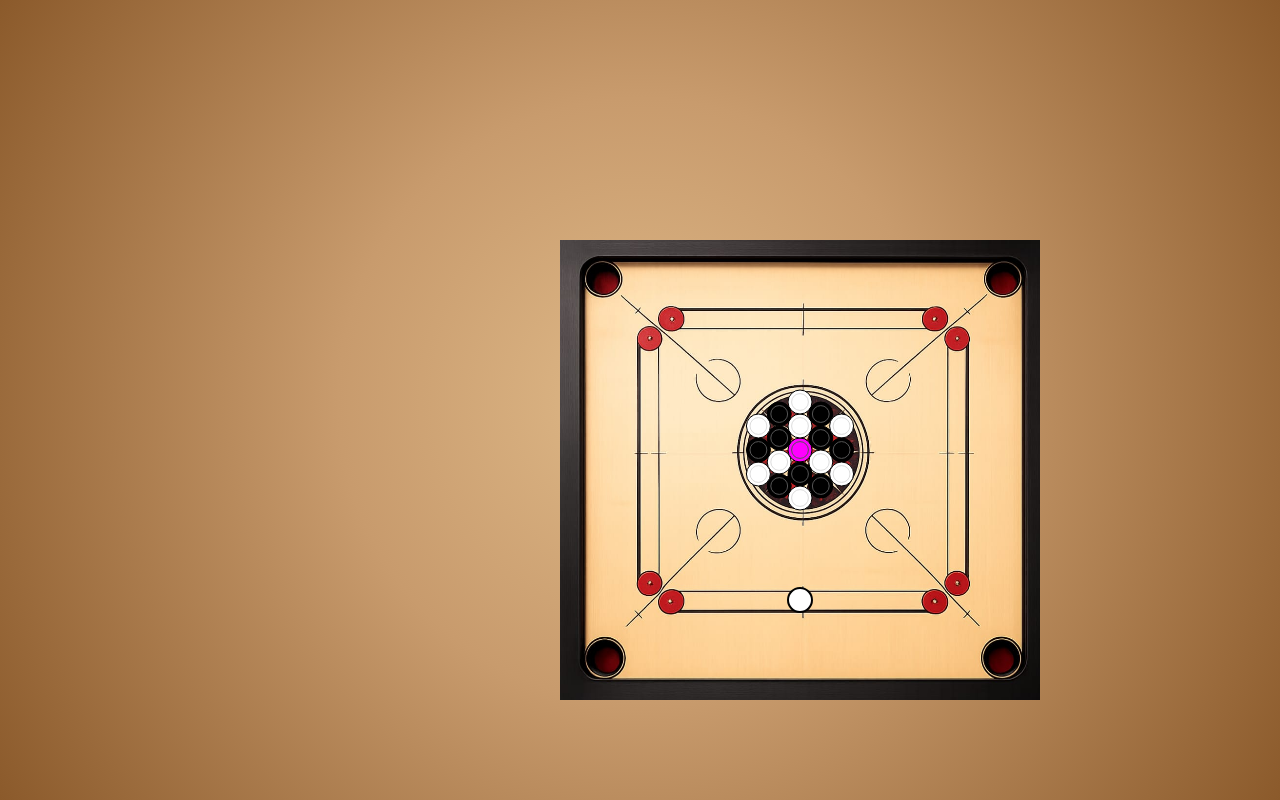
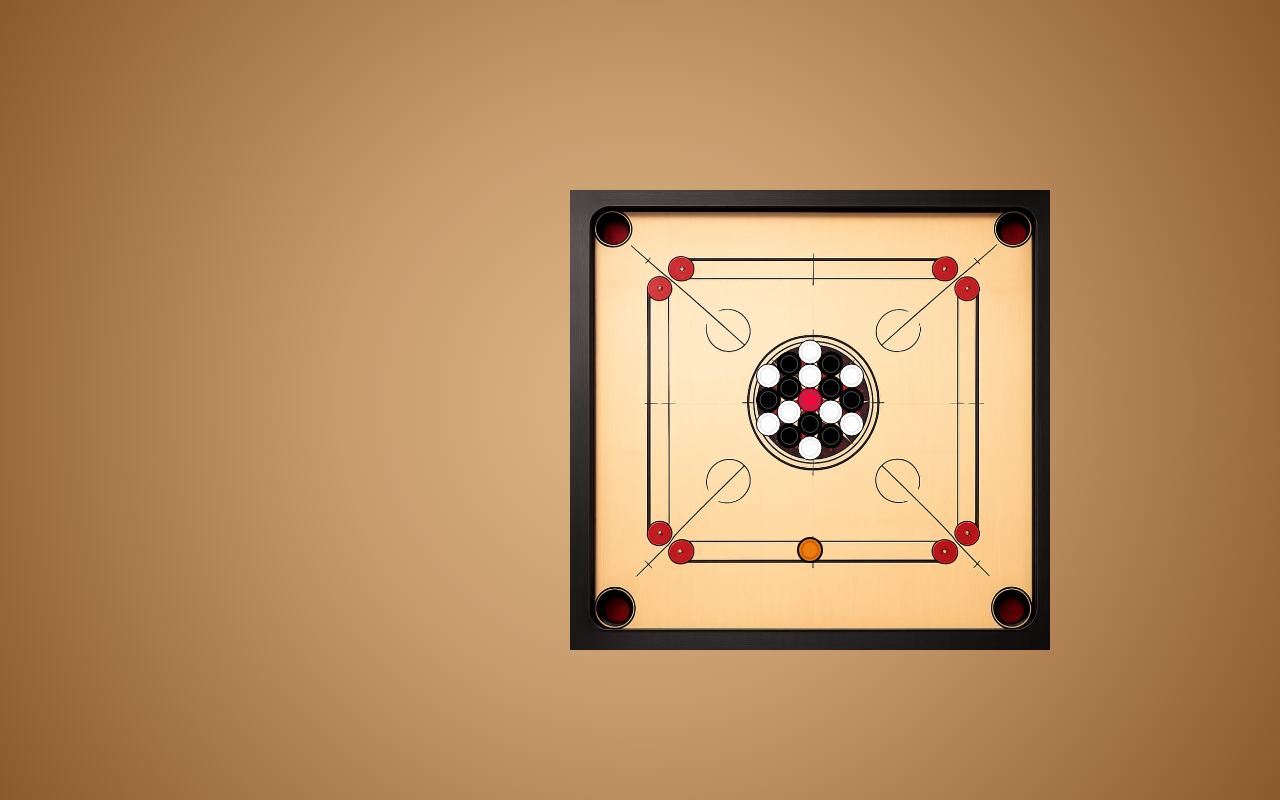
Before and after one commit to Madhurashastry14/Carrom-Game-Implimentation, a plain HTML site: page frontend/game.html in a window 1280 px wide. Drawn offline with Linux system fonts and the light colour scheme.

Commit message:
design striker look

```diff
--- a/frontend/css/game.css
+++ b/frontend/css/game.css
@@ -3,17 +3,16 @@
         #deb887 0%,
         #c89b6d 40%,
         #8b5a2b 100%);
-
     font-family: Arial;
-
     display: flex;
     justify-content: center;
     align-items: center;
-
     height: 100vh;
     margin: 0;
 }
 
 #board {
-    position: relative;
+    position: absolute;
+    top: 50px;
+    left: 250px;
 }
--- a/frontend/js/game.js
+++ b/frontend/js/game.js
@@ -3,8 +3,6 @@ const ctx = canvas.getContext("2d");
 
 const board = new Image();
 board.src = "assets/board.jpeg";
-
-
 
 class Coin {
     constructor(x, y, radius, color) {
@@ -15,8 +13,6 @@ class Coin {
     }
 }
 
-
-
 const coins = [];
 
 const r = 12;
@@ -24,17 +20,13 @@ const r = 12;
 const cx = 560;
 const cy = 350;
 
-
-
 // STRIKER
 const striker = {
     x: 560,
     y: 500,
     radius: 12,
-    color: "white"
+    color: "#ed7c0b"
 };
-
-
 
 function createCoins() {
 
@@ -43,7 +35,7 @@ function createCoins() {
     const pos = [
 
         // CENTER QUEEN
-        { x: cx, y: cy, color: "#ff00ff" },
+        { x: cx, y: cy, color: "#ed0b3c" },
 
         // INNER CIRCLE
         { x: cx, y: cy - 2 * r, color: "white" },
@@ -69,7 +61,6 @@ function createCoins() {
     ];
 
 
-
     coins.length = 0;
 
     for (let p of pos) {
@@ -84,8 +75,6 @@ function createCoins() {
     }
 }
 
-
-
 function draw() {
 
     // CLEAR CANVAS
@@ -96,7 +85,6 @@ function draw() {
         canvas.height
     );
 
-
     // DRAW BOARD
     ctx.drawImage(
         board,
@@ -105,7 +93,6 @@ function draw() {
         480,
         480
     );
-
 
     // DRAW COINS
     for (let coin of coins) {
@@ -124,12 +111,10 @@ function draw() {
 
         ctx.fill();
 
-
         ctx.strokeStyle = "black";
         ctx.lineWidth = 1;
 
         ctx.stroke();
-
 
         // INNER RING
         ctx.beginPath();
@@ -149,8 +134,6 @@ function draw() {
 
         ctx.stroke();
     }
-
-
 
     // DRAW STRIKER
     ctx.beginPath();
@@ -172,9 +155,24 @@ function draw() {
     ctx.strokeStyle = "black";
 
     ctx.stroke();
+
+    ctx.beginPath();
+
+        ctx.arc(
+            striker.x,
+            striker.y,
+            striker.radius * 0.7,
+            0,
+            Math.PI * 2
+        );
+
+        ctx.strokeStyle =
+            striker.color === "#ed7c0b"
+                ? "#ca5e10"
+                : "#555";
+
+        ctx.stroke();
 }
-
-
 
 // LOAD BOARD
 board.onload = function () {
@@ -184,12 +182,8 @@ board.onload = function () {
     draw();
 };
 
-
-
 // DRAGGING
 let dragging = false;
-
-
 
 canvas.addEventListener("mousedown", function (e) {
 
@@ -202,15 +196,11 @@ canvas.addEventListener("mousedown", function (e) {
     const mouseY =
         e.clientY - rect.top;
 
-
-
     const dx = mouseX - striker.x;
     const dy = mouseY - striker.y;
 
     const distance =
         Math.sqrt(dx * dx + dy * dy);
-
-
 
     if (distance < striker.radius) {
 
@@ -218,47 +208,32 @@ canvas.addEventListener("mousedown", function (e) {
     }
 });
 
-
-
 canvas.addEventListener("mouseup", function () {
 
     dragging = false;
 });
 
-
-
 canvas.addEventListener("mousemove", function (e) {
 
     if (!dragging) return;
 
-
-
     const rect =
         canvas.getBoundingClientRect();
-
-
 
     let mouseX =
         e.clientX - rect.left;
 
-
-
     // LEFT LIMIT
-    if (mouseX < 440) {
-        mouseX = 440;
+    if (mouseX < 432) {
+        mouseX = 432;
     }
 
-
     // RIGHT LIMIT
-    if (mouseX > 675) {
-        mouseX = 675;
+    if (mouseX > 694) {
+        mouseX = 694;
     }
-
-
 
     striker.x = mouseX;
 
-
-
     draw();
 });
```
